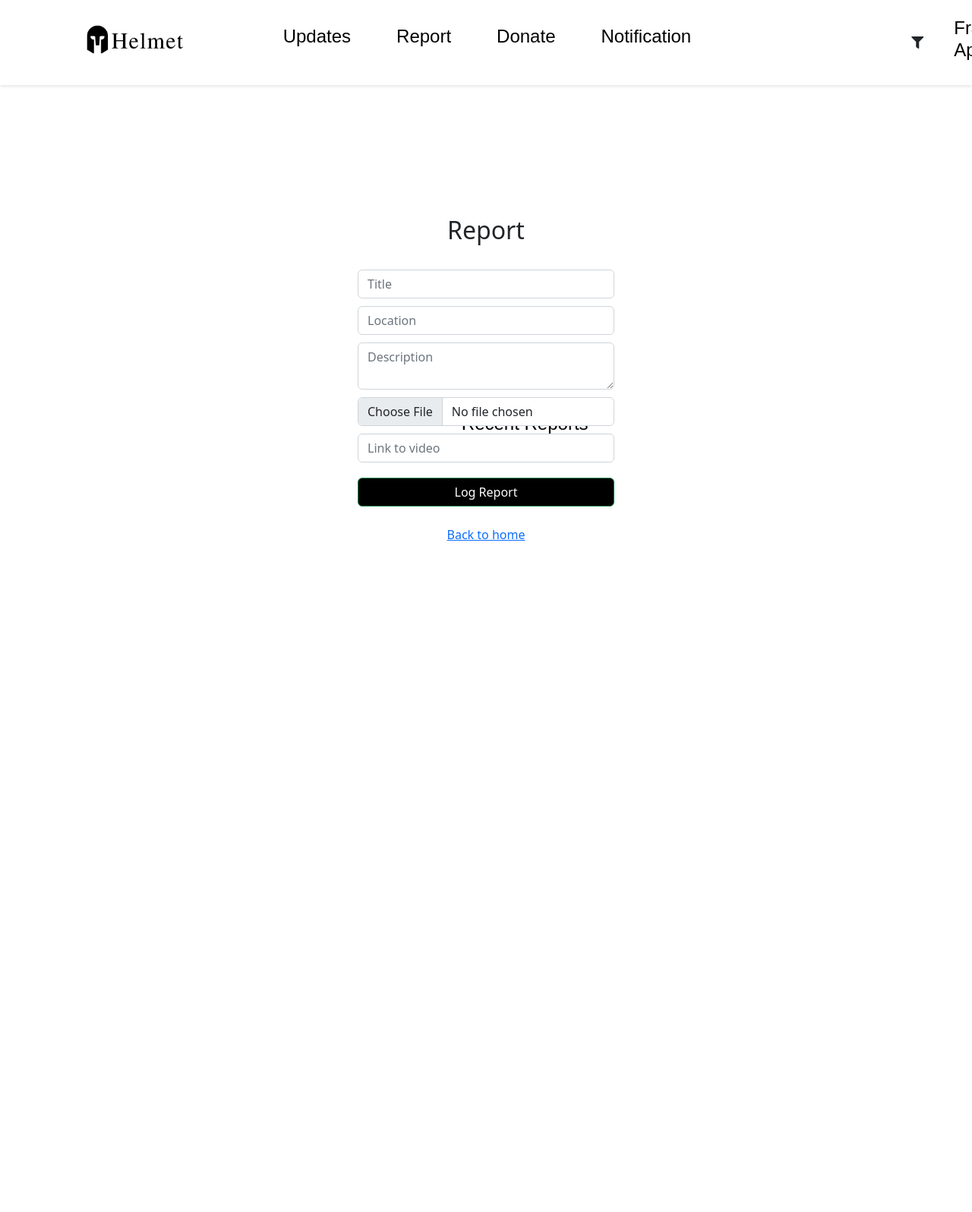
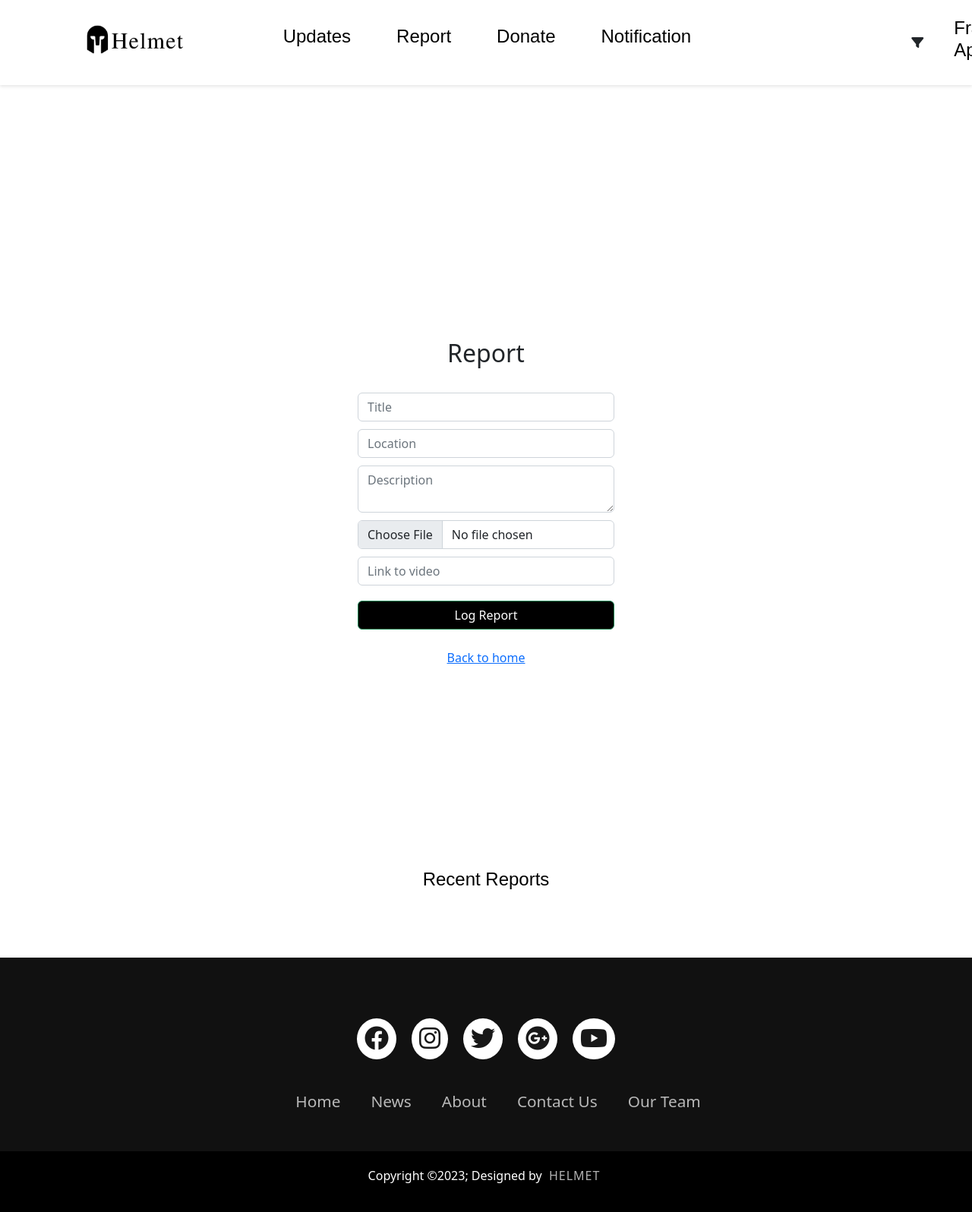
Before and after one commit to PyJim/helmet, a Flask app: a page that uses templates/author.html in a window 1280 px wide. Shown: the whole page at 76% size. Before the commit the page ends 712 px from the top, so only its background shows below. Run offline with Flask 2, Linux system fonts and the light colour scheme; data comes from the database, SQL or seed files in the repository; both versions use the stored data as it was after the commit.

Commit message:
further styling

```diff
--- a/app.py
+++ b/app.py
@@ -109,6 +109,7 @@ def signin():
             correct_password = bcrypt.check_password_hash(author[4], password)
             if correct_password:
                 #return render_template('author.html', author=author, reports=reports)
+                flash('Signed in successfully')
                 return redirect(f'/author/{username}')
             else:
                 message = 'incorrect password'
--- a/static/css/style.css
+++ b/static/css/style.css
@@ -19,6 +19,7 @@ header {
     justify-content: space-between;
     align-items: center;
     padding: 10px;
+    z-index: 100;
 }
 
 .Logo img {
@@ -67,15 +68,25 @@ header {
     text-transform: capitalize;
 }
 /* Homepage styles */
-#homepage {
+#homepage, #report-homepage, #index-homepage {
     display: flex;
     justify-content: space-between;
     align-items: center;
     padding: 20px;
     margin-left: 8%;
-    margin-top: 15%;
+    margin-right: 8%;
+    position: relative;
 }
 
+#report-homepage{
+    margin-top: 15%;
+    display: flex;
+    flex-direction: column;
+}
+#index-homepage{
+    margin-top: 15%;
+    margin-bottom: 10%;
+}
 .Left-side {
     text-align: left;
     color: white;
@@ -111,7 +122,7 @@ header {
 .map {
     position: relative;
     width: 700px;
-    height: 800px;
+    height: 400px;
     position: static;
 
 }
@@ -132,10 +143,13 @@ header {
     }
 }
 
-#homepage {
+#homepage, #report-homepage, #index-homepage {
     animation: fadeIn 1s ease-in-out;
 }
 
+.report-home{
+    margin-top: 15%;
+}
 /* CSS styles for the statistics section */
 #statistics {
     margin-top: 50px;
@@ -161,9 +175,9 @@ header {
 }
 
 .all_reports{
-    display: flex;
+    display: grid;
     align-self: center;
-    grid-template-columns: 1fr 1fr 1fr 1fr;
+    grid-template-columns: repeat(4, 1fr);
     align-items: left;
     width: 95%;
     margin-top: 60px;
@@ -183,7 +197,6 @@ header {
     margin-top: -50px;
 }
 .report_form, .signin_form, .signup_form{
-    position: fixed;
     right: 0;
     bottom: 0;
     left: 0;
@@ -197,6 +210,23 @@ header {
     justify-content: center;
 
 }
+.flash ul{
+    list-style-type: none;
+    align-self: center;
+    text-align: center;
+}
+
+.flash-message, .flash-message-green{
+    color: red;
+    list-style-type: none;
+    text-align: center;
+    margin-left: -10px;
+}
+
+.flash-message-green{
+    color: green;
+}
+
 .signin_form form{
     margin-top: -100px;
 }
@@ -225,3 +255,102 @@ input, textarea {
     height: 100px;
     align-self: flex-end;
 }
+
+#footer{
+    padding: 0;
+    box-sizing: border-box;
+}
+
+footer {
+    background-color: #111;
+    padding: 0;
+    margin: 0;
+}
+
+.footerContainer {
+    width: 100%;
+    padding: 70px 30px 20px;
+    margin: 0;
+}
+
+.socialIcons {
+    display: flex;
+    justify-content: center;
+}
+
+.socialIcons a {
+    text-decoration: none;
+    padding: 10px;
+    background-color: white;
+    margin: 10px;
+    border-radius: 50%;
+}
+
+.socialIcons a i {
+    font-size: 2em;
+    color: black;
+    opacity: 0.9;
+}
+
+.socialIcons a:hover {
+    background-color: #111;
+    transition: 1s;
+}
+
+.socialIcons a:hover i {
+    color: white;
+    transition: 1s;
+}
+
+.footerNav {
+    margin: 30px 0;
+}
+
+.footerNav ul {
+    display: flex;
+    justify-content: center;
+    list-style-type: none;
+}
+
+.footerNav ul li a {
+    color: white;
+    margin: 20px;
+    text-decoration: none;
+    font-size: 1.3em;
+    opacity: 0.7;
+    transition: 1s;
+}
+
+.footerNav ul li a:hover {
+    opacity: 1;
+}
+
+.footerBottom {
+    background-color: #000;
+    padding: 20px;
+    text-align: center;
+}
+
+.footerBottom p {
+    color: white;
+}
+
+.designer {
+    opacity: 0.7;
+    text-transform: uppercase;
+    letter-spacing: 1px;
+    font-weight: 400;
+    margin: 0px 5px;
+}
+
+@media (max-width: 700px) {
+    .footerNav ul {
+        flex-direction: column;
+    }
+
+    .footerNav ul li {
+        width: 100%;
+        text-align: center;
+        margin: 10px;
+    }
+}
--- a/templates/author.html
+++ b/templates/author.html
@@ -7,6 +7,8 @@
     <link rel="stylesheet" href="https://cdnjs.cloudflare.com/ajax/libs/font-awesome/5.15.3/css/all.min.css">
     <link href="https://fonts.googleapis.com/css?family=Montserrat&display=swap" rel="stylesheet">
     <link rel="stylesheet" href="https://cdn.jsdelivr.net/npm/bootstrap@5.2.3/dist/css/bootstrap.min.css">
+    <link rel="stylesheet" href="https://cdn.jsdelivr.net/npm/bootstrap@5.2.3/dist/css/bootstrap.min.css">
+    <link rel="stylesheet" href="https://cdnjs.cloudflare.com/ajax/libs/font-awesome/6.4.0/css/all.min.css">
 
 </head>
 
@@ -38,7 +40,8 @@
         {% endblock %}
     </div>
 
-    <section id="homepage" class="report_container">
+
+    <section id="report-homepage">
         <div class="report_head_container">
             <h3 class="report_head">
                 Recent Reports
@@ -48,7 +51,11 @@
         <div class="all_reports">
             {% for report in reports %}
                 <div class="report">
-                    <img src="/static/images/{{report[4]}}" alt="" class="report_image">
+                    {% if report[4] == '' %}
+                        <img src="/static/images/Logo.png" alt="" class="report_image">
+                    {% else %}
+                        <img src="/static/images/{{report[4]}}" alt="" class="report_image">
+                    {% endif %}
                     <h3>{{report[1]}}</h3>
                     <h5>{{report[2]}}</h5>
                     <p>{{report[3]}}</p>
@@ -61,6 +68,34 @@
 
     </section>
 
+    <section id="footer">
+        <footer>
+            <div class="footerContainer">
+                <div class="socialIcons">
+                    <a href="#"><i class="fa-brands fa-facebook"></i></a>
+                    <a href="#"><i class="fa-brands fa-instagram"></i></a>
+                    <a href="#"><i class="fa-brands fa-twitter"></i></a>
+                    <a href="#"><i class="fa-brands fa-google-plus"></i></a>
+                    <a href="#"><i class="fa-brands fa-youtube"></i></a>
+                </div>
+
+                <div class="footerNav">
+                    <ul>
+                        <li><a href="">Home</a></li>
+                        <li><a href="">News</a></li>
+                        <li><a href="">About</a></li>
+                        <li><a href="">Contact Us</a></li>
+                        <li><a href="">Our Team</a></li>
+                    </ul>
+                </div>
+
+            </div>
+            <div class="footerBottom">
+                <p>Copyright &copy;2023; Designed by <span class="designer">Helmet</span></p>
+            </div>
+        </footer>
+    </section>
+
 </body>
     <script src="script.js"></script>
 
--- a/templates/report.html
+++ b/templates/report.html
@@ -41,13 +41,13 @@
     }
 </style>
 
-<section id="homepage">
+<section id="homepage" class="report-home">
     <div class="signup_form">
         {% with messages = get_flashed_messages() %}
             {% if messages %}
-                <ul>
+                <ul class="flash">
                     {% for message in messages %}
-                        <li>{{message}}</li>
+                        <li class="flash-message">{{message}}</li>
                     {% endfor %}
                 </ul>
             {% endif %}
```
Also changed, not shown: templates/about.html (added, +7 -0 lines), templates/base.html (+31 -0 lines), templates/index.html (+5 -5 lines), templates/signin.html (+14 -5 lines), templates/signup.html (+5 -3 lines), database.db.
